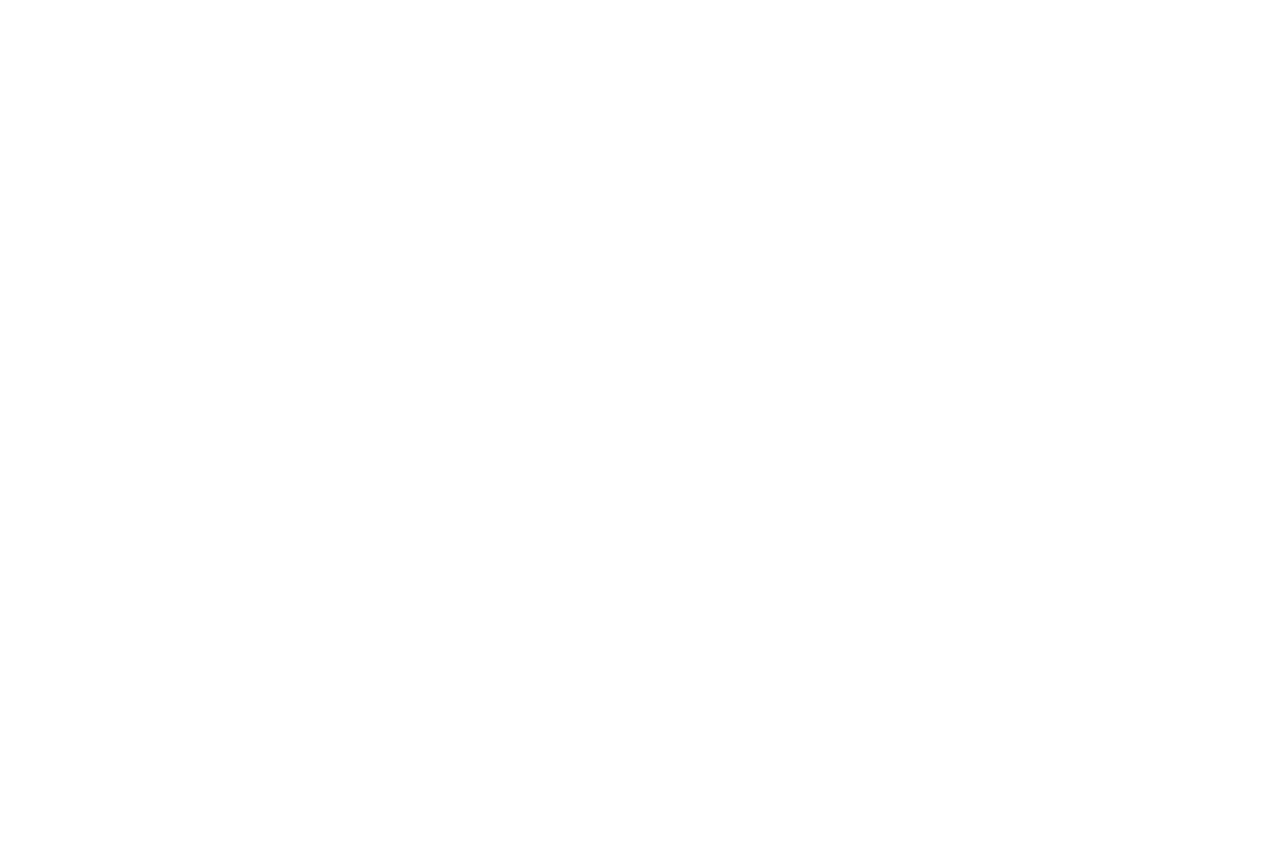
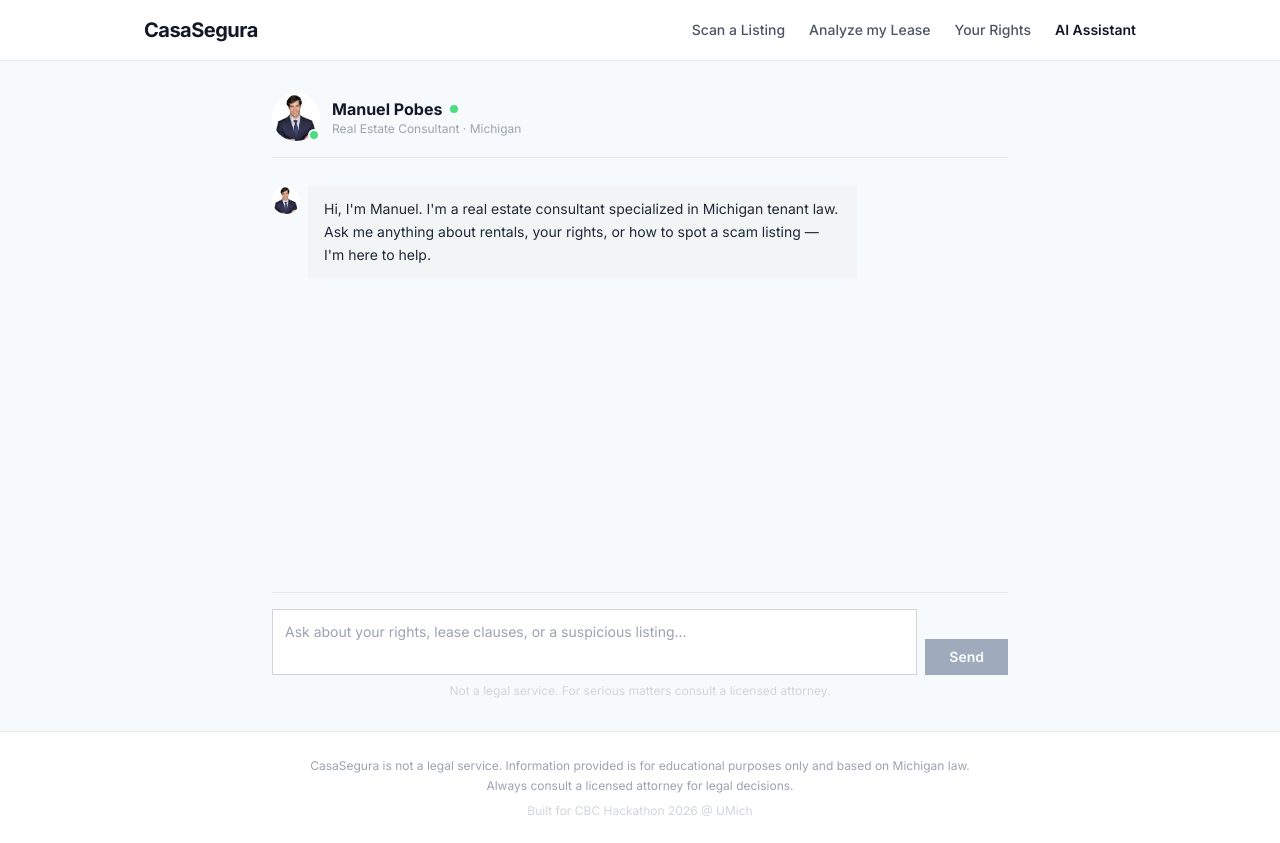
Before and after one commit to garciagonzalezguillermo10-ops/casasegura, a React (Vite) app: page /chat in a window 1280 px wide. Before the commit this address had no page. Before the commit the page ends 800 px from the top, so only its background shows below. Built offline with nearby package versions, Linux system fonts and the light colour scheme.

Commit message:
chatbot Manuel Pobes

```diff
--- a/package.json
+++ b/package.json
@@ -5,10 +5,14 @@
   "type": "module",
   "scripts": {
     "dev": "vite",
+    "server": "node server.js",
     "build": "vite build",
     "preview": "vite preview"
   },
   "dependencies": {
+    "@anthropic-ai/sdk": "^0.80.0",
+    "dotenv": "^17.3.1",
+    "express": "^5.2.1",
     "react": "^18.2.0",
     "react-dom": "^18.2.0",
     "react-router-dom": "^6.22.0"
--- a/src/App.jsx
+++ b/src/App.jsx
@@ -3,6 +3,7 @@ import Landing from './pages/Landing'
 import AnalyzeListing from './pages/AnalyzeListing'
 import AnalyzeLease from './pages/AnalyzeLease'
 import YourRights from './pages/YourRights'
+import Chat from './pages/Chat'
 
 export default function App() {
   return (
@@ -11,6 +12,7 @@ export default function App() {
       <Route path="/listing" element={<AnalyzeListing />} />
       <Route path="/lease" element={<AnalyzeLease />} />
       <Route path="/rights" element={<YourRights />} />
+      <Route path="/chat" element={<Chat />} />
     </Routes>
   )
 }
--- a/src/components/Layout.jsx
+++ b/src/components/Layout.jsx
@@ -4,6 +4,7 @@ const navLinks = [
   { to: '/listing', label: 'Scan a Listing' },
   { to: '/lease', label: 'Analyze my Lease' },
   { to: '/rights', label: 'Your Rights' },
+  { to: '/chat', label: 'AI Assistant' },
 ]
 
 export default function Layout({ children }) {
--- /dev/null
+++ b/src/pages/Chat.jsx
@@ -0,0 +1,198 @@
+import { useState, useRef, useEffect } from 'react'
+import Layout from '../components/Layout'
+
+const AVATAR = '/manuel.jpg.png'
+
+const WELCOME = {
+  role: 'assistant',
+  content:
+    "Hi, I'm Manuel. I'm a real estate consultant specialized in Michigan tenant law. Ask me anything about rentals, your rights, or how to spot a scam listing — I'm here to help.",
+}
+
+function AvatarModal({ onClose }) {
+  return (
+    <div
+      className="fixed inset-0 z-50 flex items-center justify-center"
+      style={{ backgroundColor: 'rgba(0,0,0,0.75)' }}
+      onClick={onClose}
+    >
+      <div className="relative" onClick={(e) => e.stopPropagation()}>
+        <button
+          onClick={onClose}
+          className="absolute -top-3 -right-3 w-8 h-8 bg-white text-gray-800 font-bold text-sm flex items-center justify-center shadow-md hover:bg-gray-100 transition z-10"
+          style={{ borderRadius: '50%' }}
+        >
+          ✕
+        </button>
+        <img
+          src={AVATAR}
+          alt="Manuel Pobes"
+          className="object-cover shadow-2xl"
+          style={{ width: 320, height: 320, borderRadius: '50%' }}
+        />
+      </div>
+    </div>
+  )
+}
+
+function ManuelAvatar({ size = 28, onClick }) {
+  return (
+    <img
+      src={AVATAR}
+      alt="Manuel Pobes"
+      className="flex-shrink-0 object-cover self-end cursor-pointer hover:opacity-90 transition"
+      style={{ width: size, height: size, borderRadius: '50%' }}
+      onClick={onClick}
+    />
+  )
+}
+
+export default function Chat() {
+  const [messages, setMessages] = useState([WELCOME])
+  const [input, setInput] = useState('')
+  const [loading, setLoading] = useState(false)
+  const [showModal, setShowModal] = useState(false)
+  const bottomRef = useRef(null)
+
+  useEffect(() => {
+    bottomRef.current?.scrollIntoView({ behavior: 'smooth' })
+  }, [messages])
+
+  useEffect(() => {
+    function onKey(e) {
+      if (e.key === 'Escape') setShowModal(false)
+    }
+    window.addEventListener('keydown', onKey)
+    return () => window.removeEventListener('keydown', onKey)
+  }, [])
+
+  async function send() {
+    const text = input.trim()
+    if (!text || loading) return
+
+    const userMsg = { role: 'user', content: text }
+    const next = [...messages, userMsg]
+    setMessages(next)
+    setInput('')
+    setLoading(true)
+
+    try {
+      const res = await fetch('/api/chat', {
+        method: 'POST',
+        headers: { 'Content-Type': 'application/json' },
+        body: JSON.stringify({
+          messages: next
+            .filter((m) => m.role !== 'assistant' || m !== WELCOME)
+            .map((m) => ({ role: m.role, content: m.content })),
+        }),
+      })
+      const data = await res.json()
+      setMessages((prev) => [...prev, { role: 'assistant', content: data.content }])
+    } catch {
+      setMessages((prev) => [
+        ...prev,
+        { role: 'assistant', content: 'Sorry, something went wrong. Please try again.' },
+      ])
+    } finally {
+      setLoading(false)
+    }
+  }
+
+  function handleKey(e) {
+    if (e.key === 'Enter' && !e.shiftKey) {
+      e.preventDefault()
+      send()
+    }
+  }
+
+  return (
+    <Layout>
+      {showModal && <AvatarModal onClose={() => setShowModal(false)} />}
+
+      <div className="max-w-3xl mx-auto px-4 py-8 flex flex-col" style={{ height: 'calc(100vh - 130px)' }}>
+
+        {/* Header */}
+        <div className="flex items-center gap-3 mb-5 pb-4 border-b border-gray-200">
+          <div className="relative flex-shrink-0">
+            <img
+              src={AVATAR}
+              alt="Manuel Pobes"
+              className="object-cover cursor-pointer hover:opacity-90 transition"
+              style={{ width: 48, height: 48, borderRadius: '50%' }}
+              onClick={() => setShowModal(true)}
+            />
+            <span
+              className="absolute bottom-0 right-0 w-3 h-3 bg-green-400 border-2 border-white"
+              style={{ borderRadius: '50%' }}
+            />
+          </div>
+          <div>
+            <div className="flex items-center gap-2">
+              <h1 className="text-base font-bold text-gray-900">Manuel Pobes</h1>
+              <span className="w-2 h-2 bg-green-400 flex-shrink-0" style={{ borderRadius: '50%' }} />
+            </div>
+            <p className="text-xs text-gray-400">Real Estate Consultant · Michigan</p>
+          </div>
+        </div>
+
+        {/* Message list */}
+        <div className="flex-1 overflow-y-auto space-y-4 py-2 pr-1">
+          {messages.map((msg, i) => (
+            <div key={i} className={`flex ${msg.role === 'user' ? 'justify-end' : 'justify-start'}`}>
+              {msg.role === 'assistant' && (
+                <div className="mr-2">
+                  <ManuelAvatar size={28} onClick={() => setShowModal(true)} />
+                </div>
+              )}
+              <div
+                className="max-w-[75%] px-4 py-3 text-sm leading-relaxed"
+                style={{
+                  backgroundColor: msg.role === 'user' ? '#1a365d' : '#f3f4f6',
+                  color: msg.role === 'user' ? '#fff' : '#1f2937',
+                  borderRadius: '0px',
+                }}
+              >
+                {msg.content}
+              </div>
+            </div>
+          ))}
+
+          {loading && (
+            <div className="flex justify-start">
+              <div className="mr-2">
+                <ManuelAvatar size={28} onClick={() => setShowModal(true)} />
+              </div>
+              <div className="px-4 py-3 text-sm text-gray-400" style={{ backgroundColor: '#f3f4f6' }}>
+                <span className="animate-pulse">Thinking…</span>
+              </div>
+            </div>
+          )}
+
+          <div ref={bottomRef} />
+        </div>
+
+        {/* Input area */}
+        <div className="mt-4 flex gap-2 border-t border-gray-200 pt-4">
+          <textarea
+            className="flex-1 border border-gray-300 p-3 text-sm text-gray-800 focus:outline-none focus:ring-2 focus:ring-primary resize-none bg-white"
+            rows={2}
+            placeholder="Ask about your rights, lease clauses, or a suspicious listing…"
+            value={input}
+            onChange={(e) => setInput(e.target.value)}
+            onKeyDown={handleKey}
+          />
+          <button
+            onClick={send}
+            disabled={!input.trim() || loading}
+            className="px-6 py-2 bg-primary text-white font-semibold text-sm hover:bg-blue-900 transition disabled:opacity-40 disabled:cursor-not-allowed self-end"
+          >
+            Send
+          </button>
+        </div>
+        <p className="text-xs text-gray-300 mt-2 text-center">
+          Not a legal service. For serious matters consult a licensed attorney.
+        </p>
+      </div>
+    </Layout>
+  )
+}
--- a/vite.config.js
+++ b/vite.config.js
@@ -3,4 +3,9 @@ import react from '@vitejs/plugin-react'
 
 export default defineConfig({
   plugins: [react()],
+  server: {
+    proxy: {
+      '/api': 'http://localhost:3001',
+    },
+  },
 })
```
Also changed, not shown: server.js (added, +34 -0 lines), public/manuel.jpg.png (added), 1 other file (tests, documents, lock files or other folders).
